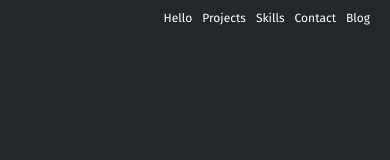
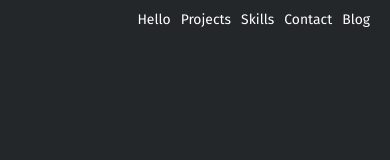
Before and after one commit to AlecFessler/dev-portfolio, a Next.js app: page / in a window 390 px wide. Shown: the top 160 px of the page. Built offline with nearby package versions, Linux system fonts and the light colour scheme.

Commit message:
header fully responsive

```diff
--- a/src/components/header/Header.tsx
+++ b/src/components/header/Header.tsx
@@ -10,15 +10,23 @@ const HeaderContainer = styled.header`
   max-width: 100vw;
   text-align: right;
   padding: 1rem 2rem 1rem 0;
-  font-size: 1.2rem;
+  font-size: clamp(1.25rem, 1vw + 1rem, 2.5rem);
   position: fixed;
   top: 0;
   background-color: ${({ theme }) => theme.colors.background};
   z-index: 1000;
+  @media (min-width: 1440px) {
+    padding: 2rem 2rem 2rem 0;
+    font-size: clamp(2.5rem, 2vw, 3.5rem);
+  }
+  @media (min-width: 1920px) {
+    padding: 3rem 2rem 3rem 0;
+    font-size: clamp(3.5rem, 2vw, 4.5rem);
+  }
 `;
 
 const ScrollNav = styled(ScrollLink)`
-  margin-left: 1rem;
+  margin-left: clamp(1rem, 2vw, 3rem);
   cursor: pointer;
   transition: color 0.2s;
   color: ${({ theme }) => theme.colors.text};
@@ -30,7 +38,7 @@ const ScrollNav = styled(ScrollLink)`
 `;
 
 const RouterNav = styled(Link)`
-  margin-left: 1rem;
+  margin-left: clamp(1rem, 2vw, 3rem);
   cursor: pointer;
   transition: color 0.2s;
   color: ${({ theme }) => theme.colors.text};
```
